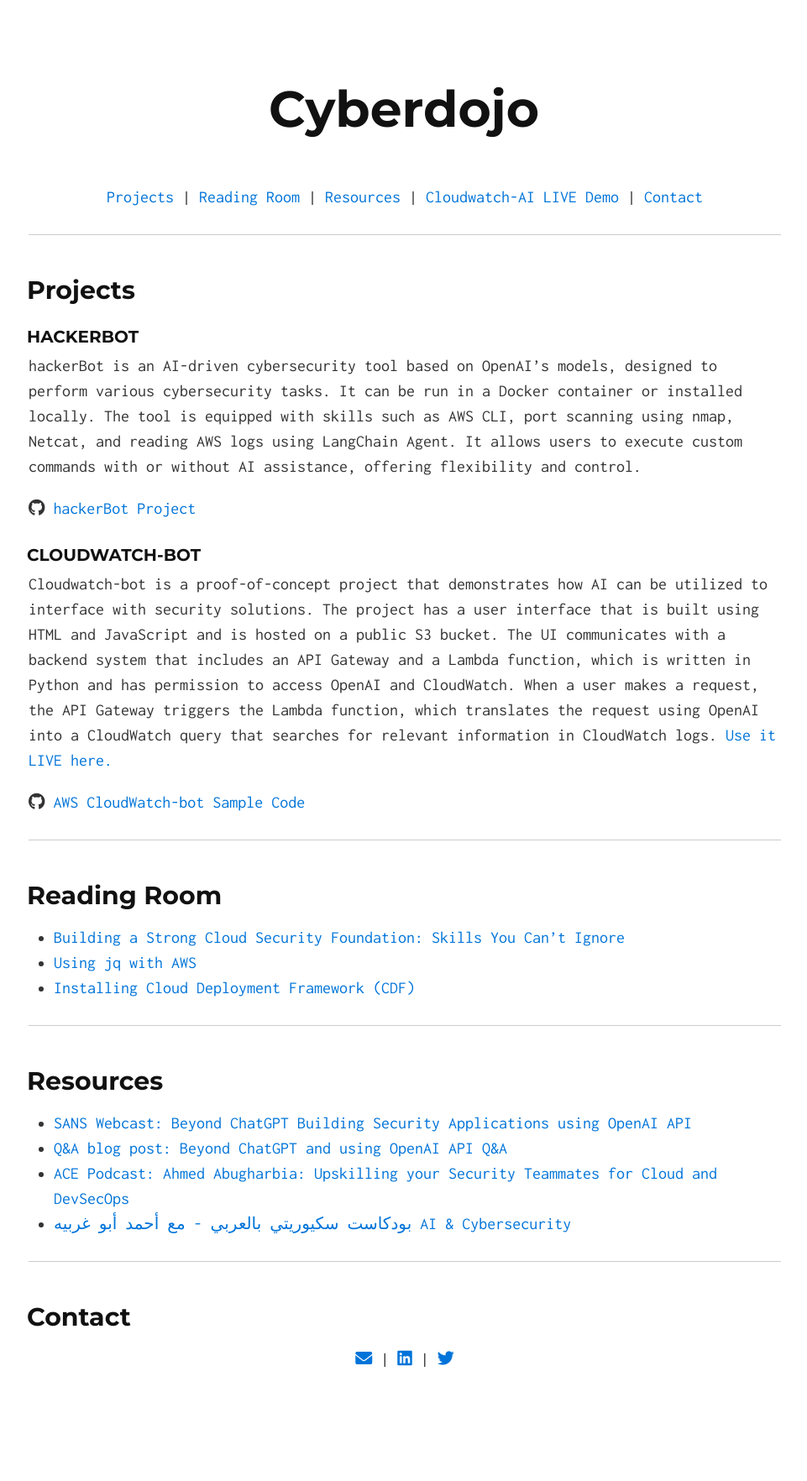
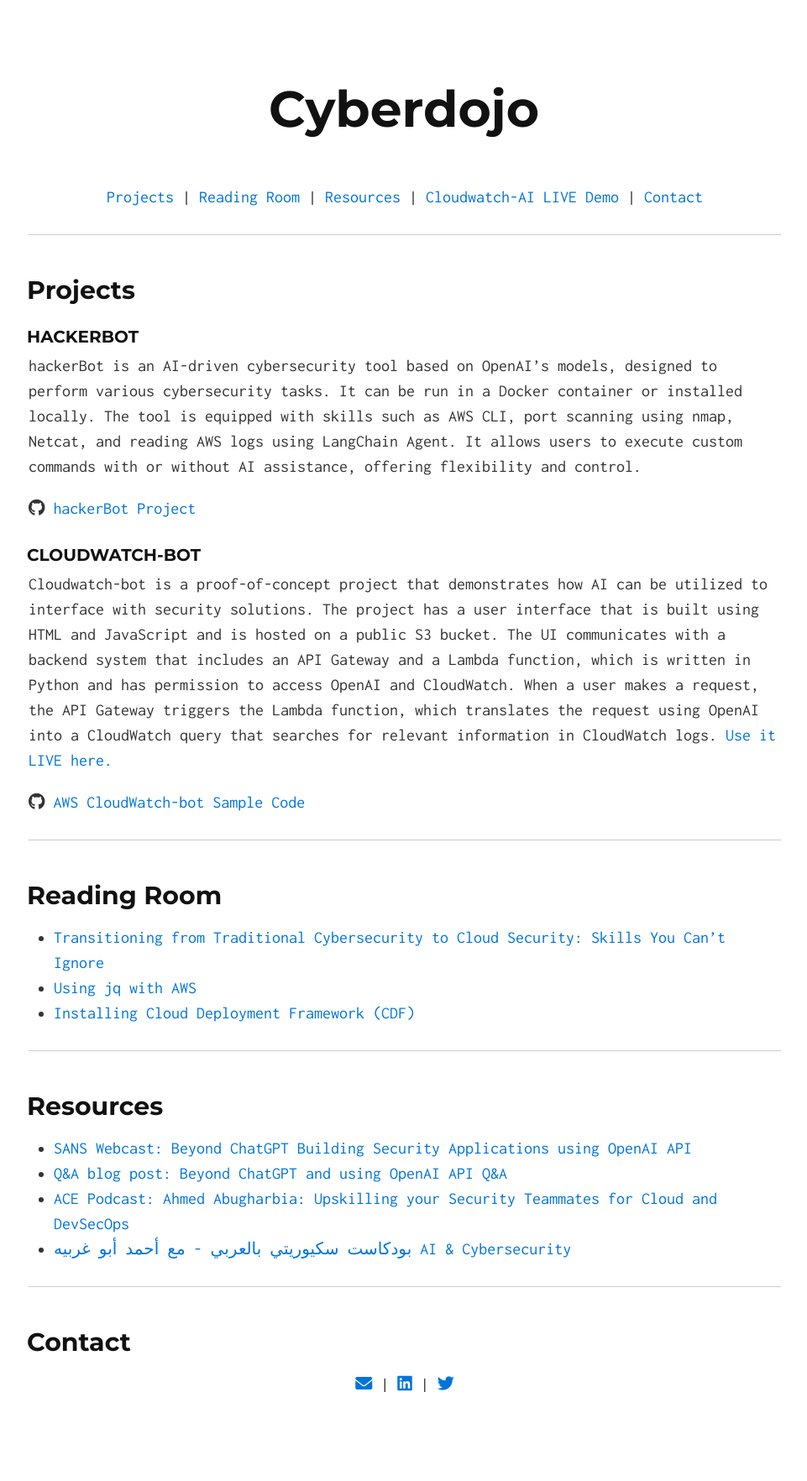
Before and after one commit to Ahmed-AG/cyberdojo-page, a Jekyll site: the page built from index.md, in a window 1280 px wide. Shown: the whole page at 84% size, without its empty margins (158-1119 px from the left). Built offline with Jekyll 4.4.1, drawn with Linux system fonts in a browser that asks for light colours; our own code applies the rules of GitHub Pages for plain Markdown files; before the commit the page ends 1734 px from its top, so only the background shows below that.

Commit message:
update moving to cloud

```diff
--- a/index.md
+++ b/index.md
@@ -17,7 +17,7 @@
 ---
 
 ## <a id="read"></a>Reading Room
-- [Building a Strong Cloud Security Foundation: Skills You Can't Ignore](/read/building-a-strong-cloud-security-foundation.html)
+- [Transitioning from Traditional Cybersecurity to Cloud Security: Skills You Can't Ignore](/read/transitioning-from-traditional-cybersecurity-to-cloud-security.html)
 - [Using jq with AWS](/read/jq-for-AWS.md)
 - [Installing Cloud Deployment Framework (CDF)](/read/cloud-deployment-framework.md)
 
```
Also changed, not shown: read/transitioning-from-traditional-cybersecurity-to-cloud-security.md (renamed from read/building-a-strong-cloud-security-foundation.md, +1 -1 lines).
